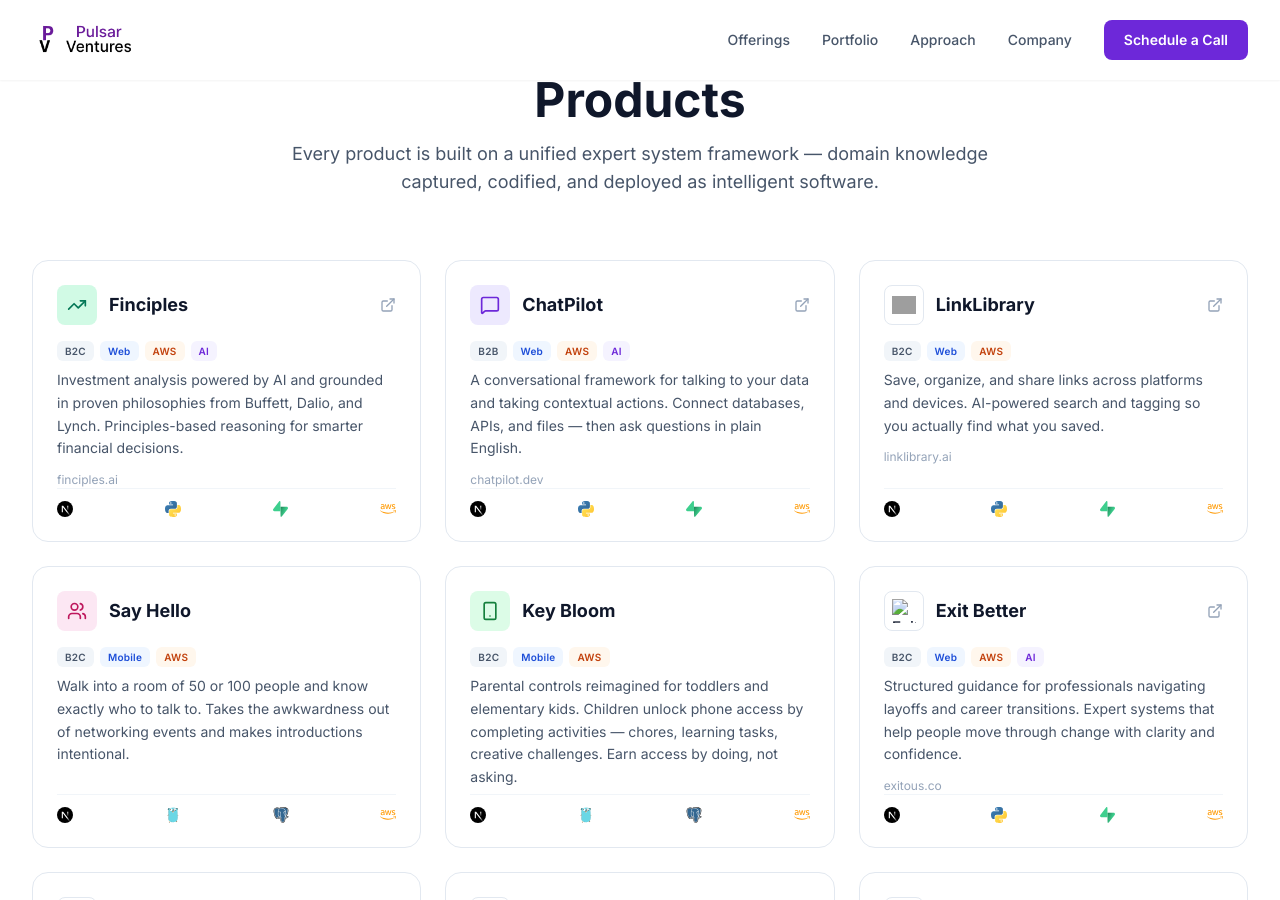
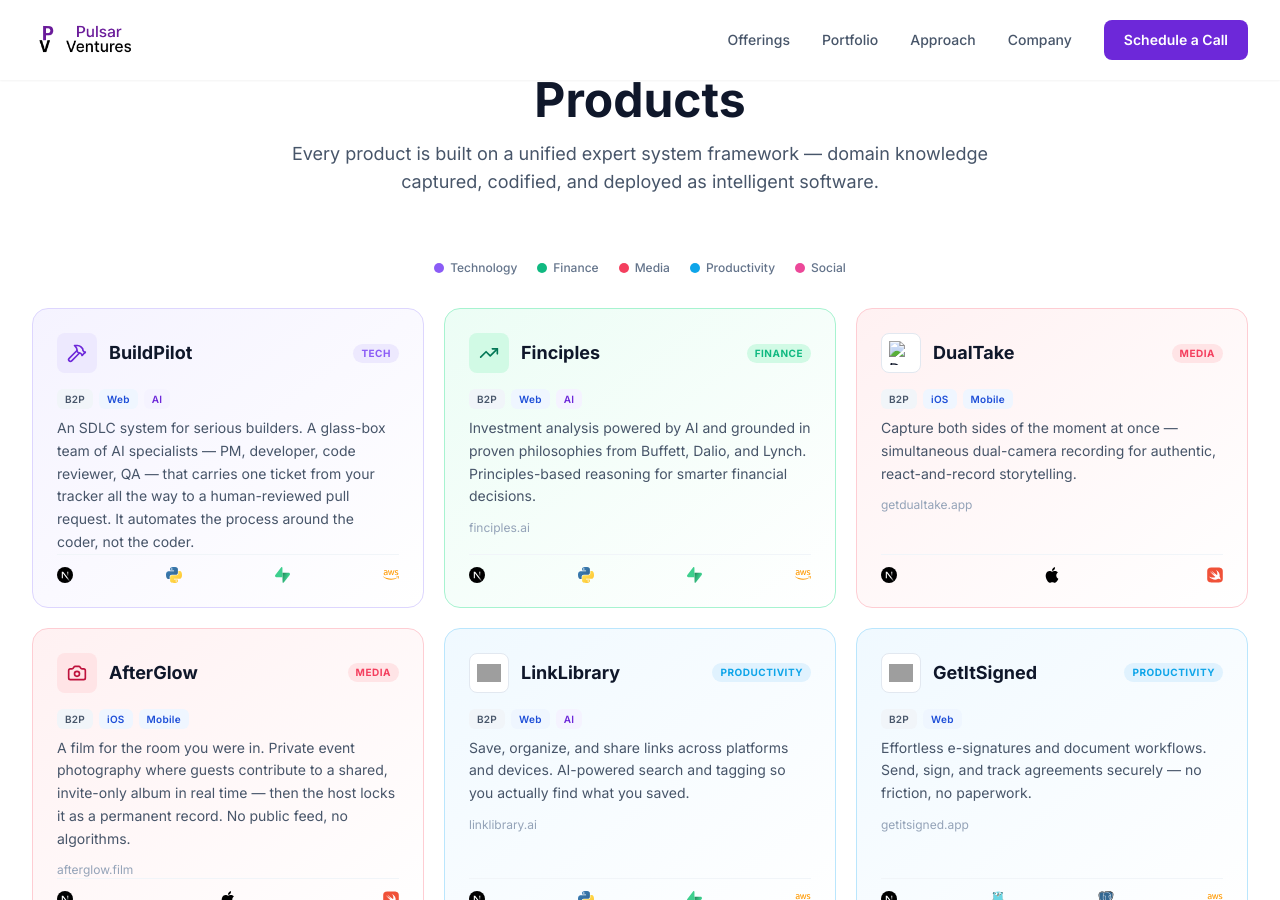
Before and after one commit to pulsarventures/pv-website, a Jekyll site: the page built from index.html, in a window 1280 px wide and 900 px high, scrolled down 2368 px. Built offline with Jekyll 4.4.1, drawn with Linux system fonts in a browser that asks for light colours; nearby versions of some CDN libraries; some of the changed text lies outside the part shown; grey boxes are pictures that could not be loaded.

Commit message:
feat: redesign portfolio grid with vertical color coding, add BuildPilot and AfterGlow
Reorganize product tiles into a 3-column grid color-coded by vertical
(Technology, Finance, Media, Productivity, Social). Rename ChatPilot to
BuildPilot, add AfterGlow tile, hide Exit Better/RAIQ/Key Bloom, add B2P
tag support, and replace flat white cards with per-vertical gradient styling.

Co-Authored-By: Claude Opus 4.6 <noreply@anthropic.com>

```diff
--- a/_includes/product-service-tags.html
+++ b/_includes/product-service-tags.html
@@ -1,6 +1,6 @@
 {% comment %}
   Usage: {% include product-service-tags.html tags="b2c,web,aws,ai" %}
-  Tags: b2b, b2c, web, mobile, ios, desktop, aws, azure, gcp, ai
+  Tags: b2b, b2c, b2p, web, mobile, ios, desktop, aws, azure, gcp, ai
 {% endcomment %}
 {% assign tag_list = include.tags | split: "," %}
 <div class="flex flex-wrap gap-1.5 mb-2">
@@ -11,6 +11,8 @@
       {% assign label = "B2B" %}
     {% elsif tag == "b2c" %}
       {% assign label = "B2C" %}
+    {% elsif tag == "b2p" %}
+      {% assign label = "B2P" %}
     {% elsif tag == "web" %}
       {% assign label = "Web" %}
     {% elsif tag == "mobile" %}
--- a/_layouts/landing-v4.html
+++ b/_layouts/landing-v4.html
@@ -242,7 +242,7 @@
             letter-spacing: 0.025em;
             line-height: 1rem;
         }
-        .product-service-tag-b2b, .product-service-tag-b2c { background: #f1f5f9; color: #475569; }
+        .product-service-tag-b2b, .product-service-tag-b2c, .product-service-tag-b2p { background: #f1f5f9; color: #475569; }
         .product-service-tag-web, .product-service-tag-mobile, .product-service-tag-ios, .product-service-tag-desktop { background: #eff6ff; color: #1d4ed8; }
         .product-service-tag-aws { background: #fff7ed; color: #c2410c; }
         .product-service-tag-azure { background: #eff6ff; color: #1e40af; }
--- a/index.html
+++ b/index.html
@@ -258,44 +258,102 @@ permalink: /
             <p class="text-lg text-slate-600 mt-4 max-w-3xl mx-auto reveal">Every product is built on a unified expert system framework — domain knowledge captured, codified, and deployed as intelligent software.</p>
         </div>
 
+        <!-- Vertical Legend -->
+        <div class="flex items-center justify-center gap-5 mb-8 reveal">
+            <div class="flex items-center gap-1.5">
+                <span class="w-2.5 h-2.5 rounded-full bg-violet-500"></span>
+                <span class="text-xs font-medium text-slate-500">Technology</span>
+            </div>
+            <div class="flex items-center gap-1.5">
+                <span class="w-2.5 h-2.5 rounded-full bg-emerald-500"></span>
+                <span class="text-xs font-medium text-slate-500">Finance</span>
+            </div>
+            <div class="flex items-center gap-1.5">
+                <span class="w-2.5 h-2.5 rounded-full bg-rose-500"></span>
+                <span class="text-xs font-medium text-slate-500">Media</span>
+            </div>
+            <div class="flex items-center gap-1.5">
+                <span class="w-2.5 h-2.5 rounded-full bg-sky-500"></span>
+                <span class="text-xs font-medium text-slate-500">Productivity</span>
+            </div>
+            <div class="flex items-center gap-1.5">
+                <span class="w-2.5 h-2.5 rounded-full bg-pink-500"></span>
+                <span class="text-xs font-medium text-slate-500">Social</span>
+            </div>
+        </div>
+
         <!-- Products Grid -->
-        <div class="grid md:grid-cols-2 lg:grid-cols-3 gap-6">
-            <!-- Finciples -->
-            <a href="https://finciples.ai" target="_blank" rel="noopener noreferrer" class="group flex flex-col h-full bg-white rounded-2xl p-6 border border-slate-200 card-hover reveal">
+        <div class="grid md:grid-cols-2 lg:grid-cols-3 gap-5">
+
+            <!-- BuildPilot — Technology -->
+            <div class="flex flex-col h-full rounded-2xl p-6 border border-violet-200 bg-gradient-to-br from-violet-50 to-white card-hover reveal">
+                <div class="flex items-center justify-between mb-4">
+                    <div class="flex items-center gap-3">
+                        <div class="w-10 h-10 rounded-lg bg-violet-100 flex items-center justify-center">
+                            <i data-lucide="hammer" class="w-5 h-5 text-violet-700"></i>
+                        </div>
+                        <h3 class="text-lg font-bold text-slate-900">BuildPilot</h3>
+                    </div>
+                    <span class="text-[10px] font-bold uppercase tracking-wider text-violet-500 bg-violet-100 px-2 py-0.5 rounded-full">Tech</span>
+                </div>
+                {% include product-service-tags.html tags="b2p,web,ai" %}
+                <p class="text-sm text-slate-600 leading-relaxed">An SDLC system for serious builders. A glass-box team of AI specialists — PM, developer, code reviewer, QA — that carries one ticket from your tracker all the way to a human-reviewed pull request. It automates the process around the coder, not the coder.</p>
+                {% include product-tech-logos.html logos="nextjs,python,supabase,aws" %}
+            </div>
+
+            <!-- Finciples — Finance -->
+            <a href="https://finciples.ai" target="_blank" rel="noopener noreferrer" class="group flex flex-col h-full rounded-2xl p-6 border border-emerald-200 bg-gradient-to-br from-emerald-50 to-white card-hover reveal reveal-delay-1">
                 <div class="flex items-center justify-between mb-4">
                     <div class="flex items-center gap-3">
                         <div class="w-10 h-10 rounded-lg bg-emerald-100 flex items-center justify-center">
-                        <i data-lucide="trending-up" class="w-5 h-5 text-emerald-700"></i>
-                    </div>
+                            <i data-lucide="trending-up" class="w-5 h-5 text-emerald-700"></i>
+                        </div>
                         <h3 class="text-lg font-bold text-slate-900">Finciples</h3>
                     </div>
-                    <i data-lucide="external-link" class="w-4 h-4 text-slate-400 group-hover:text-brand-600 transition-colors"></i>
+                    <span class="text-[10px] font-bold uppercase tracking-wider text-emerald-500 bg-emerald-100 px-2 py-0.5 rounded-full">Finance</span>
                 </div>
-                {% include product-service-tags.html tags="b2c,web,aws,ai" %}
+                {% include product-service-tags.html tags="b2p,web,ai" %}
                 <p class="text-sm text-slate-600 leading-relaxed">Investment analysis powered by AI and grounded in proven philosophies from Buffett, Dalio, and Lynch. Principles-based reasoning for smarter financial decisions.</p>
                 <span class="text-xs text-slate-400 mt-3 block">finciples.ai</span>
                 {% include product-tech-logos.html logos="nextjs,python,supabase,aws" %}
             </a>
 
-            <!-- ChatPilot -->
-            <a href="https://chatpilot.dev" target="_blank" rel="noopener noreferrer" class="group flex flex-col h-full bg-white rounded-2xl p-6 border border-slate-200 card-hover reveal reveal-delay-1">
+            <!-- DualTake — Media -->
+            <a href="https://getdualtake.app" target="_blank" rel="noopener noreferrer" class="group flex flex-col h-full rounded-2xl p-6 border border-rose-200 bg-gradient-to-br from-rose-50 to-white card-hover reveal reveal-delay-2">
                 <div class="flex items-center justify-between mb-4">
                     <div class="flex items-center gap-3">
-                        <div class="w-10 h-10 rounded-lg bg-violet-100 flex items-center justify-center">
-                        <i data-lucide="message-square" class="w-5 h-5 text-violet-700"></i>
+                        <div class="w-10 h-10 rounded-lg bg-white border border-slate-200 flex items-center justify-center overflow-hidden">
+                            <img src="https://getdualtake.app/favicon.png" alt="DualTake logo" referrerpolicy="no-referrer" loading="lazy" class="w-6 h-6 object-contain">
+                        </div>
+                        <h3 class="text-lg font-bold text-slate-900">DualTake</h3>
                     </div>
-                        <h3 class="text-lg font-bold text-slate-900">ChatPilot</h3>
-                    </div>
-                    <i data-lucide="external-link" class="w-4 h-4 text-slate-400 group-hover:text-brand-600 transition-colors"></i>
+                    <span class="text-[10px] font-bold uppercase tracking-wider text-rose-500 bg-rose-100 px-2 py-0.5 rounded-full">Media</span>
                 </div>
-                {% include product-service-tags.html tags="b2b,web,aws,ai" %}
-                <p class="text-sm text-slate-600 leading-relaxed">A conversational framework for talking to your data and taking contextual actions. Connect databases, APIs, and files — then ask questions in plain English.</p>
-                <span class="text-xs text-slate-400 mt-3 block">chatpilot.dev</span>
-                {% include product-tech-logos.html logos="nextjs,python,supabase,aws" %}
+                {% include product-service-tags.html tags="b2p,ios,mobile" %}
+                <p class="text-sm text-slate-600 leading-relaxed">Capture both sides of the moment at once — simultaneous dual-camera recording for authentic, react-and-record storytelling.</p>
+                <span class="text-xs text-slate-400 mt-3 block">getdualtake.app</span>
+                {% include product-tech-logos.html logos="nextjs,ios,swiftui" %}
             </a>
 
-            <!-- LinkLibrary -->
-            <a href="https://linklibrary.ai" target="_blank" rel="noopener noreferrer" class="group flex flex-col h-full bg-white rounded-2xl p-6 border border-slate-200 card-hover reveal reveal-delay-2">
+            <!-- Afterglow — Media -->
+            <a href="https://afterglow.film" target="_blank" rel="noopener noreferrer" class="group flex flex-col h-full rounded-2xl p-6 border border-rose-200 bg-gradient-to-br from-rose-50 to-white card-hover reveal">
+                <div class="flex items-center justify-between mb-4">
+                    <div class="flex items-center gap-3">
+                        <div class="w-10 h-10 rounded-lg bg-rose-100 flex items-center justify-center">
+                            <i data-lucide="camera" class="w-5 h-5 text-rose-700"></i>
+                        </div>
+                        <h3 class="text-lg font-bold text-slate-900">AfterGlow</h3>
+                    </div>
+                    <span class="text-[10px] font-bold uppercase tracking-wider text-rose-500 bg-rose-100 px-2 py-0.5 rounded-full">Media</span>
+                </div>
+                {% include product-service-tags.html tags="b2p,ios,mobile" %}
+                <p class="text-sm text-slate-600 leading-relaxed">A film for the room you were in. Private event photography where guests contribute to a shared, invite-only album in real time — then the host locks it as a permanent record. No public feed, no algorithms.</p>
+                <span class="text-xs text-slate-400 mt-3 block">afterglow.film</span>
+                {% include product-tech-logos.html logos="nextjs,ios,swiftui" %}
+            </a>
+
+            <!-- LinkLibrary — Productivity -->
+            <a href="https://linklibrary.ai" target="_blank" rel="noopener noreferrer" class="group flex flex-col h-full rounded-2xl p-6 border border-sky-200 bg-gradient-to-br from-sky-50 to-white card-hover reveal reveal-delay-1">
                 <div class="flex items-center justify-between mb-4">
                     <div class="flex items-center gap-3">
                         <div class="w-10 h-10 rounded-lg bg-white border border-slate-200 flex items-center justify-center overflow-hidden">
@@ -303,76 +361,16 @@ permalink: /
                         </div>
                         <h3 class="text-lg font-bold text-slate-900">LinkLibrary</h3>
                     </div>
-                    <i data-lucide="external-link" class="w-4 h-4 text-slate-400 group-hover:text-brand-600 transition-colors"></i>
+                    <span class="text-[10px] font-bold uppercase tracking-wider text-sky-500 bg-sky-100 px-2 py-0.5 rounded-full">Productivity</span>
                 </div>
-                {% include product-service-tags.html tags="b2c,web,aws" %}
+                {% include product-service-tags.html tags="b2p,web,ai" %}
                 <p class="text-sm text-slate-600 leading-relaxed">Save, organize, and share links across platforms and devices. AI-powered search and tagging so you actually find what you saved.</p>
                 <span class="text-xs text-slate-400 mt-3 block">linklibrary.ai</span>
                 {% include product-tech-logos.html logos="nextjs,python,supabase,aws" %}
             </a>
 
-            <!-- Say Hello -->
-            <div class="flex flex-col h-full bg-white rounded-2xl p-6 border border-slate-200 card-hover reveal">
-                <div class="flex items-center gap-3 mb-4">
-                    <div class="w-10 h-10 rounded-lg bg-pink-100 flex items-center justify-center">
-                        <i data-lucide="users" class="w-5 h-5 text-pink-700"></i>
-                    </div>
-                    <h3 class="text-lg font-bold text-slate-900">Say Hello</h3>
-                </div>
-                {% include product-service-tags.html tags="b2c,mobile,aws" %}
-                <p class="text-sm text-slate-600 leading-relaxed">Walk into a room of 50 or 100 people and know exactly who to talk to. Takes the awkwardness out of networking events and makes introductions intentional.</p>
-                {% include product-tech-logos.html logos="nextjs,go,postgres,aws" %}
-            </div>
-
-            <!-- Key Bloom -->
-            <div class="flex flex-col h-full bg-white rounded-2xl p-6 border border-slate-200 card-hover reveal reveal-delay-1">
-                <div class="flex items-center gap-3 mb-4">
-                    <div class="w-10 h-10 rounded-lg bg-green-100 flex items-center justify-center">
-                        <i data-lucide="smartphone" class="w-5 h-5 text-green-700"></i>
-                    </div>
-                    <h3 class="text-lg font-bold text-slate-900">Key Bloom</h3>
-                </div>
-                {% include product-service-tags.html tags="b2c,mobile,aws" %}
-                <p class="text-sm text-slate-600 leading-relaxed">Parental controls reimagined for toddlers and elementary kids. Children unlock phone access by completing activities — chores, learning tasks, creative challenges. Earn access by doing, not asking.</p>
-                {% include product-tech-logos.html logos="nextjs,go,postgres,aws" %}
-            </div>
-
-            <!-- Exit Better -->
-            <a href="https://exitous.co" target="_blank" rel="noopener noreferrer" class="group flex flex-col h-full bg-white rounded-2xl p-6 border border-slate-200 card-hover reveal reveal-delay-2">
-                <div class="flex items-center justify-between mb-4">
-                    <div class="flex items-center gap-3">
-                        <div class="w-10 h-10 rounded-lg bg-white border border-slate-200 flex items-center justify-center overflow-hidden">
-                            <img src="https://images.squarespace-cdn.com/content/v1/640f656bd540994fe5e3f8d0/d973c07f-4307-4395-8412-5de339066f90/favicon.ico?format=100w" alt="Exit Better logo" referrerpolicy="no-referrer" loading="lazy" class="w-6 h-6 object-contain">
-                        </div>
-                        <h3 class="text-lg font-bold text-slate-900">Exit Better</h3>
-                    </div>
-                    <i data-lucide="external-link" class="w-4 h-4 text-slate-400 group-hover:text-amber-600 transition-colors"></i>
-                </div>
-                {% include product-service-tags.html tags="b2c,web,aws,ai" %}
-                <p class="text-sm text-slate-600 leading-relaxed">Structured guidance for professionals navigating layoffs and career transitions. Expert systems that help people move through change with clarity and confidence.</p>
-                <span class="text-xs text-slate-400 mt-3 block">exitous.co</span>
-                {% include product-tech-logos.html logos="nextjs,python,supabase,aws" %}
-            </a>
-
-            <!-- RAIQ -->
-            <a href="https://tacilent.ai" target="_blank" rel="noopener noreferrer" class="group flex flex-col h-full bg-white rounded-2xl p-6 border border-slate-200 card-hover reveal">
-                <div class="flex items-center justify-between mb-4">
-                    <div class="flex items-center gap-3">
-                        <div class="w-10 h-10 rounded-lg bg-white border border-slate-200 flex items-center justify-center overflow-hidden">
-                            <img src="https://framerusercontent.com/images/tvZ4HMQSKHxb73UDYaAiwRz7nTk.png" alt="RAIQ logo" referrerpolicy="no-referrer" loading="lazy" class="w-6 h-6 object-contain">
-                        </div>
-                        <h3 class="text-lg font-bold text-slate-900">RAIQ</h3>
-                    </div>
-                    <i data-lucide="external-link" class="w-4 h-4 text-slate-400 group-hover:text-amber-600 transition-colors"></i>
-                </div>
-                {% include product-service-tags.html tags="b2b,web,aws,ai" %}
-                <p class="text-sm text-slate-600 leading-relaxed">Risk AI Quotient — AI-powered risk assessment, compliance intelligence, and governance scoring for organizations navigating complex regulatory environments.</p>
-                <span class="text-xs text-slate-400 mt-3 block">tacilent.ai</span>
-                {% include product-tech-logos.html logos="nextjs,python,supabase,aws" %}
-            </a>
-
-            <!-- GetItSigned -->
-            <a href="https://getitsigned.app" target="_blank" rel="noopener noreferrer" class="group flex flex-col h-full bg-white rounded-2xl p-6 border border-slate-200 card-hover reveal">
+            <!-- GetItSigned — Productivity -->
+            <a href="https://getitsigned.app" target="_blank" rel="noopener noreferrer" class="group flex flex-col h-full rounded-2xl p-6 border border-sky-200 bg-gradient-to-br from-sky-50 to-white card-hover reveal reveal-delay-2">
                 <div class="flex items-center justify-between mb-4">
                     <div class="flex items-center gap-3">
                         <div class="w-10 h-10 rounded-lg bg-white border border-slate-200 flex items-center justify-center overflow-hidden">
@@ -380,30 +378,29 @@ permalink: /
                         </div>
                         <h3 class="text-lg font-bold text-slate-900">GetItSigned</h3>
                     </div>
-                    <i data-lucide="external-link" class="w-4 h-4 text-slate-400 group-hover:text-amber-600 transition-colors"></i>
+                    <span class="text-[10px] font-bold uppercase tracking-wider text-sky-500 bg-sky-100 px-2 py-0.5 rounded-full">Productivity</span>
                 </div>
-                {% include product-service-tags.html tags="b2b,web,aws" %}
+                {% include product-service-tags.html tags="b2p,web" %}
                 <p class="text-sm text-slate-600 leading-relaxed">Effortless e-signatures and document workflows. Send, sign, and track agreements securely — no friction, no paperwork.</p>
                 <span class="text-xs text-slate-400 mt-3 block">getitsigned.app</span>
                 {% include product-tech-logos.html logos="nextjs,go,postgres,aws" %}
             </a>
 
-            <!-- DualTake -->
-            <a href="https://getdualtake.app" target="_blank" rel="noopener noreferrer" class="group flex flex-col h-full bg-white rounded-2xl p-6 border border-slate-200 card-hover reveal">
+            <!-- Say Hello — Social -->
+            <div class="flex flex-col h-full rounded-2xl p-6 border border-pink-200 bg-gradient-to-br from-pink-50 to-white card-hover reveal">
                 <div class="flex items-center justify-between mb-4">
                     <div class="flex items-center gap-3">
-                        <div class="w-10 h-10 rounded-lg bg-white border border-slate-200 flex items-center justify-center overflow-hidden">
-                            <img src="https://getdualtake.app/favicon.png" alt="DualTake logo" referrerpolicy="no-referrer" loading="lazy" class="w-6 h-6 object-contain">
+                        <div class="w-10 h-10 rounded-lg bg-pink-100 flex items-center justify-center">
+                            <i data-lucide="users" class="w-5 h-5 text-pink-700"></i>
                         </div>
-                        <h3 class="text-lg font-bold text-slate-900">DualTake</h3>
+                        <h3 class="text-lg font-bold text-slate-900">Say Hello</h3>
                     </div>
-                    <i data-lucide="external-link" class="w-4 h-4 text-slate-400 group-hover:text-amber-600 transition-colors"></i>
+                    <span class="text-[10px] font-bold uppercase tracking-wider text-pink-500 bg-pink-100 px-2 py-0.5 rounded-full">Social</span>
                 </div>
-                {% include product-service-tags.html tags="b2c,ios,mobile" %}
-                <p class="text-sm text-slate-600 leading-relaxed">Capture both sides of the moment at once — simultaneous dual-camera recording for authentic, react-and-record storytelling.</p>
-                <span class="text-xs text-slate-400 mt-3 block">getdualtake.app</span>
-                {% include product-tech-logos.html logos="nextjs,ios,swiftui" %}
-            </a>
+                {% include product-service-tags.html tags="b2p,mobile" %}
+                <p class="text-sm text-slate-600 leading-relaxed">Walk into a room of 50 or 100 people and know exactly who to talk to. Takes the awkwardness out of networking events and makes introductions intentional.</p>
+                {% include product-tech-logos.html logos="nextjs,go,postgres,aws" %}
+            </div>
         </div>
 
         <!-- Technology Stack -->
```
